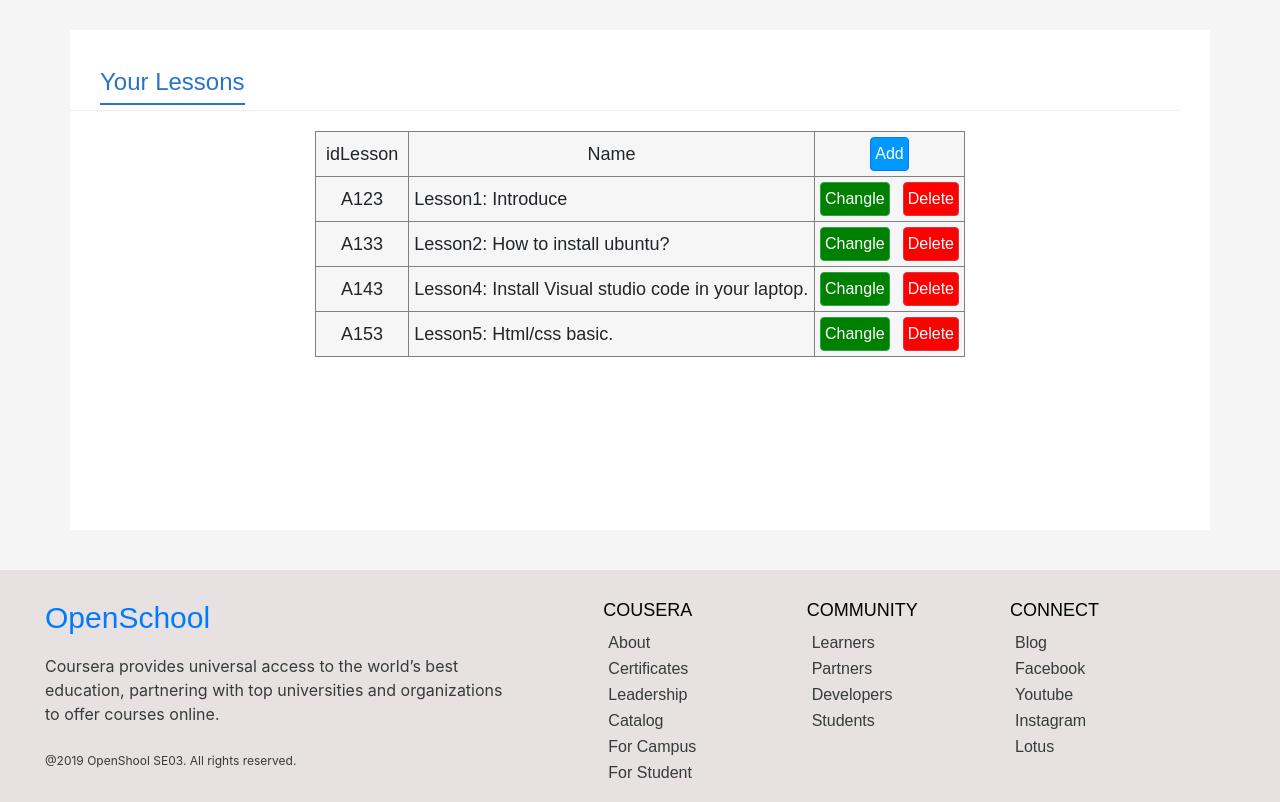
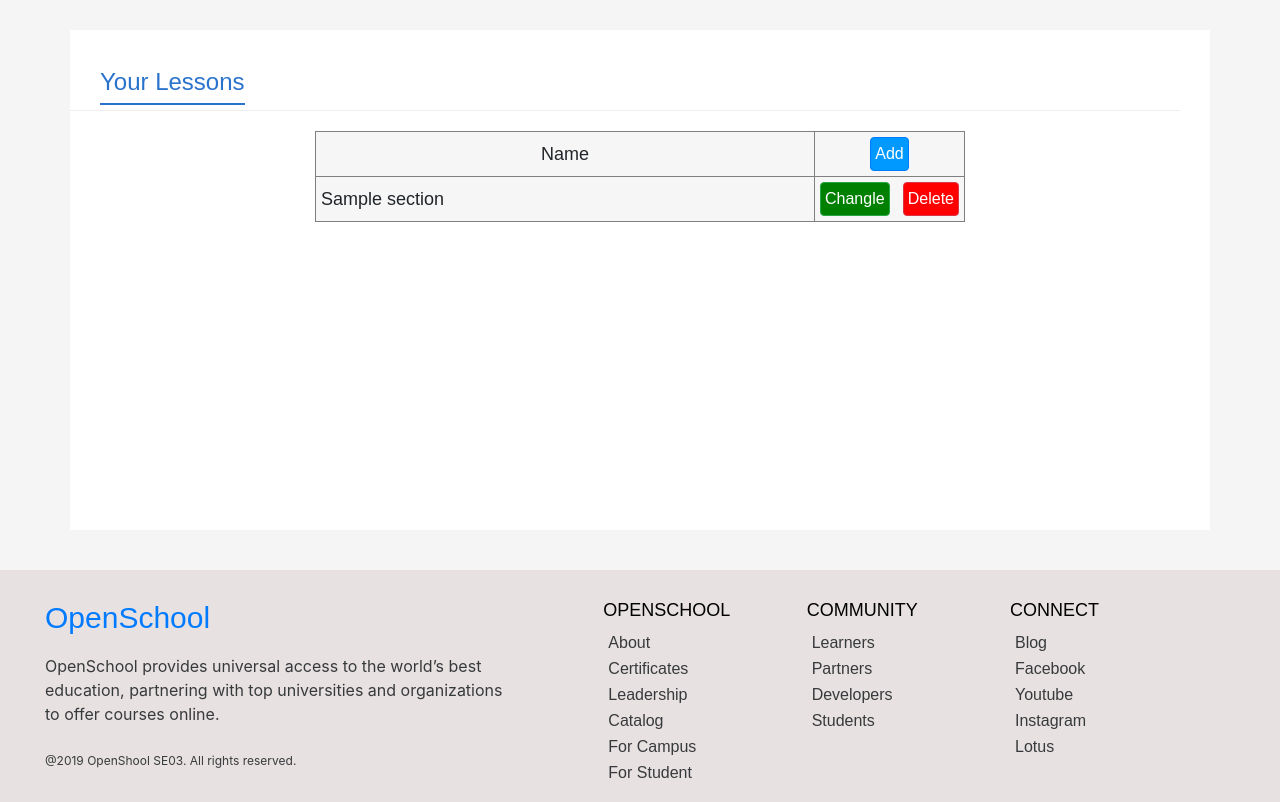
Before and after one commit to badungphan99/SE03-Group03, a Flask app: page /change-course/1 in a window 1280 px wide. Shown: the part 60-862 px from the top of the page. Run offline with Flask 2, Linux system fonts and the light colour scheme; tables that the repository leaves empty hold one stand-in row (values such as "Sample post"); some libraries are stand-ins or nearby versions.

Commit message:
update : teacher course

```diff
--- a/app/routes/teacher.py
+++ b/app/routes/teacher.py
@@ -47,22 +47,27 @@ def insert_course():
 def change_course(courseID):
     # topic, length = learning()
     # course = get_course_by_courseID(courseID)
-    # lessons = get_lesson_by_course_id(courseID)
-    # print (lessons)
-    # lesson = {
-    #     "lesson" : [
-    #     ]
-    # }
-    # for ls in lessons :
-    #     lesson['lesson'].append({
-    #         'title' : ls.title,
-    #         'content' : ls.content,
-    #         'link' : "/course/" + str(courseID) + '/lesson=' + str(ls.id)
-    #     })
+    lessons = get_lesson_by_course_id(courseID)
+    print (lessons)
+    lesson = {
+        "lesson" : [
+        ]
+    }
+    for ls in lessons :
+        lesson['lesson'].append({
+            'title' : ls.title,
+            'content' : ls.content,
+            'change' : "/change-lesson/" + str(courseID) + '/lesson=' + str(ls.id),
+            'del' : "/del-lesson/" + str(ls.id)
+        })
     # course_js = {
     #     "title" : course.title,
     #     "description" : course.description
     # }
     #
-    # lenlesson = len(lessons)
-    return render_template('teacher_addcourse_listitem.html')
+    lenlesson = len(lessons)
+    return render_template('teacher_addcourse_listitem.html', lesson=lesson, lenlesson=lenlesson)
+
+@app.route("/teacher_add_lession")
+def render_addlis():
+    return render_template("teacher_addcourse_item.html")
--- a/app/routes/upload.py
+++ b/app/routes/upload.py
@@ -39,7 +39,7 @@ def upload_file():
 			now = datetime.now()
 			dt_string = now.strftime("%d.%m.%Y.%H.%M.%S.%f")
 			#untested
-			insert_file_to_db(filename, UPLOAD_FOLDER + "/" + dt_string + "." + filename, "", "")
+			# insert_file_to_db(filename, UPLOAD_FOLDER + "/" + dt_string + "." + filename, "", "")
 
 			file.save(os.path.join(app.config['UPLOAD_FOLDER'], dt_string + "." + filename))
 			flash('File successfully uploaded')
--- a/app/templates/admin-home.html
+++ b/app/templates/admin-home.html
@@ -74,7 +74,7 @@
                 <h3><a href="">OpenSchool</a></h3>
                 <div class="footer-intro">
                     <p>
-                        Coursera provides universal access to the world’s best education,
+                        OpenSchool provides universal access to the world’s best education,
                             partnering with top universities and organizations to offer courses online.
                     </p>
                     <span> @2019 OpenShool SE03. All rights reserved.</span>
@@ -82,7 +82,7 @@
             </div>
             <div class="col-md-6 footer-more">
                 <div class="col-md-4 footer-more-item">
-                    <h5>cousera</h5>
+                    <h5>OpenSchool</h5>
                     <ul>
                         <li>
                             <a href="">About</a>
--- a/app/templates/block_account.html
+++ b/app/templates/block_account.html
@@ -256,7 +256,7 @@
                 <h3><a href="">OpenSchool</a></h3>
                 <div class="footer-intro">
                     <p>
-                        Coursera provides universal access to the world’s best education,
+                        OpenSchool provides universal access to the world’s best education,
                             partnering with top universities and organizations to offer courses online.
                     </p>
                     <span> @2019 OpenShool SE03. All rights reserved.</span>
@@ -264,7 +264,7 @@
             </div>
             <div class="col-md-6 footer-more">
                 <div class="col-md-4 footer-more-item">
-                    <h5>cousera</h5>
+                    <h5>OpenSchool</h5>
                     <ul>
                         <li>
                             <a href="">About</a>
--- a/app/templates/block_course.html
+++ b/app/templates/block_course.html
@@ -183,7 +183,7 @@
                 <h3><a href="">OpenSchool</a></h3>
                 <div class="footer-intro">
                     <p>
-                        Coursera provides universal access to the world’s best education,
+                        OpenSchool provides universal access to the world’s best education,
                             partnering with top universities and organizations to offer courses online.
                     </p>
                     <span> @2019 OpenShool SE03. All rights reserved.</span>
@@ -191,7 +191,7 @@
             </div>
             <div class="col-md-6 footer-more">
                 <div class="col-md-4 footer-more-item">
-                    <h5>cousera</h5>
+                    <h5>OpenSchool</h5>
                     <ul>
                         <li>
                             <a href="">About</a>
--- a/app/templates/block_home.html
+++ b/app/templates/block_home.html
@@ -23,7 +23,7 @@
         <div class="row">
             <div class="col-sm-6 col-md-4">
                 <div class="col-md-6 col-sm-12 logo-home" id="logo-home">
-                    <a href="#"><h3>OpenSchool</h3></a>
+                    <a href="/"><h3>OpenSchool</h3></a>
                 </div>
                 <div class="col-md-6 col-sm-12 menu-home">
                     <div class="dropdown">
@@ -242,7 +242,7 @@
                 <h3><a href="">OpenSchool</a></h3>
                 <div class="footer-intro">
                     <p>
-                        Coursera provides universal access to the world’s best education,
+                        OpenSchool provides universal access to the world’s best education,
                             partnering with top universities and organizations to offer courses online.
                     </p>
                     <span> @2019 OpenShool SE03. All rights reserved.</span>
@@ -250,7 +250,7 @@
             </div>
             <div class="col-md-6 footer-more">
                 <div class="col-md-4 footer-more-item">
-                  <h5>cousera</h5>
+                    <h5>OpenSchool</h5>
                     <ul>
                         <li>
                             <a href="">About</a>
--- a/app/templates/block_learncourse.html
+++ b/app/templates/block_learncourse.html
@@ -140,7 +140,7 @@
                 <h3><a href="">OpenSchool</a></h3>
                 <div class="footer-intro">
                     <p>
-                        Coursera provides universal access to the world’s best education,
+                        OpenSchool provides universal access to the world’s best education,
                             partnering with top universities and organizations to offer courses online.
                     </p>
                     <span> @2019 OpenShool SE03. All rights reserved.</span>
@@ -148,7 +148,7 @@
             </div>
             <div class="col-md-6 footer-more">
                 <div class="col-md-4 footer-more-item">
-                    <h5>cousera</h5>
+                    <h5>OpenSchool</h5>
                     <ul>
                         <li>
                             <a href="">About</a>
--- a/app/templates/block_mycourse.html
+++ b/app/templates/block_mycourse.html
@@ -136,7 +136,7 @@
                 <h3><a href="">OpenSchool</a></h3>
                 <div class="footer-intro">
                     <p>
-                        Coursera provides universal access to the world’s best education,
+                        OpenSchool provides universal access to the world’s best education,
                             partnering with top universities and organizations to offer courses online.
                     </p>
                     <span> @2019 OpenShool SE03. All rights reserved.</span>
@@ -144,7 +144,7 @@
             </div>
             <div class="col-md-6 footer-more">
                 <div class="col-md-4 footer-more-item">
-                    <h5>cousera</h5>
+                    <h5>OpenSchool</h5>
                     <ul>
                         <li>
                             <a href="">About</a>
--- a/app/templates/block_topic.html
+++ b/app/templates/block_topic.html
@@ -182,7 +182,7 @@
             <h3><a href="">OpenSchool</a></h3>
             <div class="footer-intro">
                 <p>
-                    Coursera provides universal access to the world’s best education,
+                    OpenSchool provides universal access to the world’s best education,
                         partnering with top universities and organizations to offer courses online.
                 </p>
                 <span> @2019 OpenShool SE03. All rights reserved.</span>
@@ -190,7 +190,7 @@
         </div>
         <div class="col-md-6 footer-more">
             <div class="col-md-4 footer-more-item">
-                <h5>cousera</h5>
+                <h5>OpenSchool</h5>
                 <ul>
                     <li>
                         <a href="">About</a>
--- a/app/templates/teacher-home.html
+++ b/app/templates/teacher-home.html
@@ -123,7 +123,7 @@
                 <h3><a href="">OpenSchool</a></h3>
                 <div class="footer-intro">
                     <p>
-                        Coursera provides universal access to the world’s best education,
+                        OpenSchool provides universal access to the world’s best education,
                             partnering with top universities and organizations to offer courses online.
                     </p>
                     <span> @2019 OpenShool SE03. All rights reserved.</span>
@@ -131,7 +131,7 @@
             </div>
             <div class="col-md-6 footer-more">
                 <div class="col-md-4 footer-more-item">
-                    <h5>cousera</h5>
+                    <h5>OpenSchool</h5>
                     <ul>
                         <li>
                             <a href="">About</a>
--- a/app/templates/teacher_addcourse.html
+++ b/app/templates/teacher_addcourse.html
@@ -133,7 +133,7 @@
                 <h3><a href="">OpenSchool</a></h3>
                 <div class="footer-intro">
                     <p>
-                        Coursera provides universal access to the world’s best education,
+                        OpenSchool provides universal access to the world’s best education,
                             partnering with top universities and organizations to offer courses online.
                     </p>
                     <span> @2019 OpenShool SE03. All rights reserved.</span>
@@ -141,7 +141,7 @@
             </div>
             <div class="col-md-6 footer-more">
                 <div class="col-md-4 footer-more-item">
-                    <h5>cousera</h5>
+                    <h5>OpenSchool</h5>
                     <ul>
                         <li>
                             <a href="">About</a>
--- a/app/templates/teacher_addcourse_item.html
+++ b/app/templates/teacher_addcourse_item.html
@@ -123,7 +123,7 @@
                 <h3><a href="">OpenSchool</a></h3>
                 <div class="footer-intro">
                     <p>
-                        Coursera provides universal access to the world’s best education,
+                        OpenSchool provides universal access to the world’s best education,
                             partnering with top universities and organizations to offer courses online.
                     </p>
                     <span> @2019 OpenShool SE03. All rights reserved.</span>
@@ -131,7 +131,7 @@
             </div>
             <div class="col-md-6 footer-more">
                 <div class="col-md-4 footer-more-item">
-                    <h5>cousera</h5>
+                    <h5>OpenSchool</h5>
                     <ul>
                         <li>
                             <a href="">About</a>
--- a/app/templates/teacher_addcourse_listitem.html
+++ b/app/templates/teacher_addcourse_listitem.html
@@ -82,38 +82,17 @@
             <div class="row ">
                 <table style="min-width:650px" id="table-list" border="1" cellspacing="0" cellpadding="5px" align="center">
                     <tr id="title-col">
-                        <td style="padding: 10px;">idLesson</td>
                         <td>Name</td>
-                        <td><a id="btn-them" class="btn btn-primary" href="#">Add</a></td>
+                        <td><a id="btn-them" class="btn btn-primary" href="/teacher_add_lession">Add</a></td>
                     </tr>
+                    {% for i in range(0, lenlesson) %}
                     <tr>
-                        <td>A123</td>
-                        <td class="align-name">Lesson1: Introduce</td>
-                        <td style="width: 150px;"><a id="btn-sua" class="btn btn-success" href="#">Changle</a>
-                            <a  id="btn-xoa" class="btn btn-danger" onclick="return confirm('Bạn có chắc chắn xóa?')" href="#">Delete</a>
+                        <td class="align-name">{{lesson['lesson'][i]['title']}}</td>
+                        <td style="width: 150px;"><a id="btn-sua" class="btn btn-success" href="{{lesson['lesson'][i]['change']}}">Changle</a>
+                            <a  id="btn-xoa" class="btn btn-danger" onclick="return confirm('Bạn có chắc chắn xóa?')" href="{{lesson['lesson'][i]['del']}}">Delete</a>
                         </td>
                     </tr>
-                    <tr>
-                        <td>A133</td>
-                        <td class="align-name">Lesson2: How to install ubuntu?</td class="align-name">
-                        <td style="width: 150px;"><a id="btn-sua" class="btn btn-success" href="#">Changle</a>
-                            <a  id="btn-xoa" class="btn btn-danger" onclick="return confirm('Bạn có chắc chắn xóa?')" href="#">Delete</a>
-                        </td>
-                    </tr>
-                    <tr>
-                        <td>A143</td>
-                        <td class="align-name">Lesson4: Install Visual studio code in your laptop.</td>
-                        <td style="width: 150px;"><a id="btn-sua" class="btn btn-success" href="#">Changle</a>
-                            <a  id="btn-xoa" class="btn btn-danger" onclick="return confirm('Bạn có chắc chắn xóa?')" href="#">Delete</a>
-                        </td>
-                    </tr>
-                    <tr>
-                        <td>A153</td>
-                        <td class="align-name">Lesson5: Html/css basic.</td class="align-name">
-                        <td style="width: 150px;"><a id="btn-sua" class="btn btn-success" href="#">Changle</a>
-                            <a  id="btn-xoa" class="btn btn-danger" onclick="return confirm('Bạn có chắc chắn xóa?')" href="#">Delete</a>
-                        </td>
-                    </tr>
+                    {% endfor %}
                 </table>
             </div>
         </div>
@@ -125,7 +104,7 @@
                 <h3><a href="">OpenSchool</a></h3>
                 <div class="footer-intro">
                     <p>
-                        Coursera provides universal access to the world’s best education,
+                        OpenSchool provides universal access to the world’s best education,
                             partnering with top universities and organizations to offer courses online.
                     </p>
                     <span> @2019 OpenShool SE03. All rights reserved.</span>
@@ -133,7 +112,7 @@
             </div>
             <div class="col-md-6 footer-more">
                 <div class="col-md-4 footer-more-item">
-                    <h5>cousera</h5>
+                    <h5>OpenSchool</h5>
                     <ul>
                         <li>
                             <a href="">About</a>
```
Also changed, not shown: app/templates/block_course_item.html (+4 -4 lines). Lines whose indentation alone changed are shown as unchanged.
